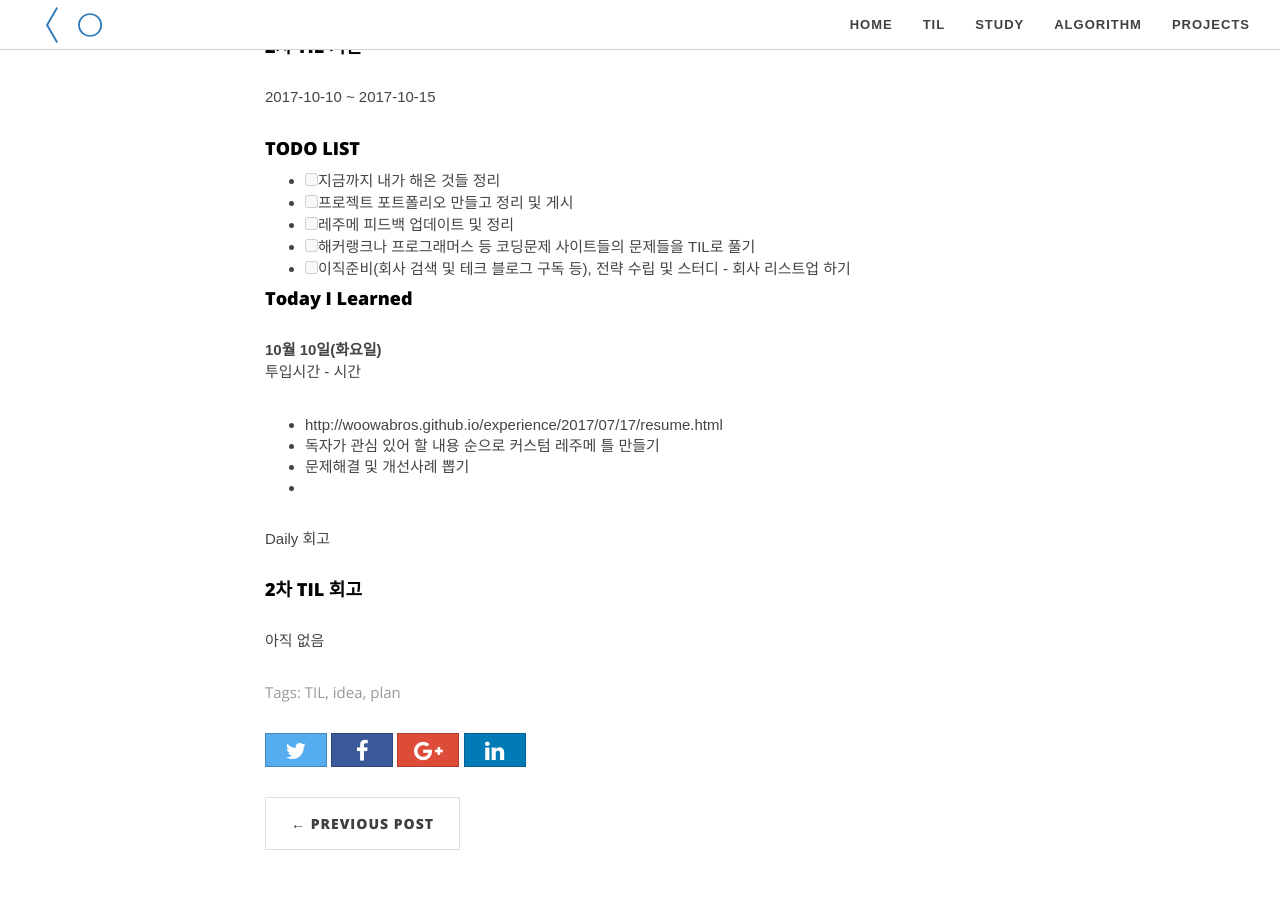
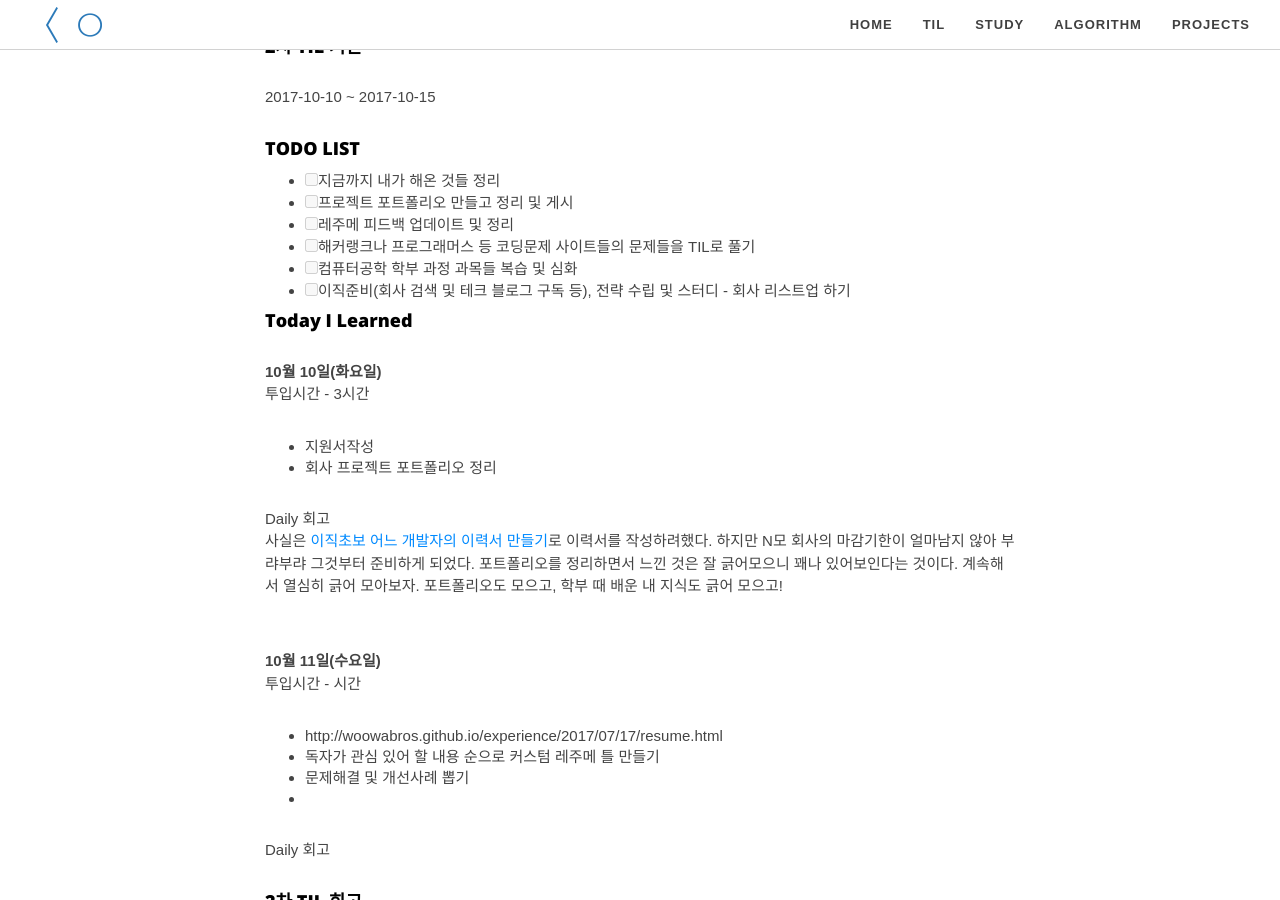
Before and after one commit to seongwoopark/seongwoopark.github.io, a Jekyll site: the page built from _posts/2017-10-10-2차_TIL.md, in a window 1280 px wide and 900 px high, scrolled down 259 px. Built offline with Jekyll 4.4.1, drawn with Linux system fonts in a browser that asks for light colours; nearby versions of some CDN libraries; comment, search, counter and statistics services are not loaded.

Commit message:
Update 2nd TIL post

```diff
--- a/_posts/2017-10-10-2차_TIL.md
+++ b/_posts/2017-10-10-2차_TIL.md
@@ -13,10 +13,21 @@ tags: [TIL, idea, plan]
 - [ ] 프로젝트 포트폴리오 만들고 정리 및 게시
 - [ ] 레주메 피드백 업데이트 및 정리
 - [ ] 해커랭크나 프로그래머스 등 코딩문제 사이트들의 문제들을 TIL로 풀기
+- [ ] 컴퓨터공학 학부 과정 과목들 복습 및 심화
 - [ ] 이직준비(회사 검색 및 테크 블로그 구독 등), 전략 수립 및 스터디 - 회사 리스트업 하기
 
 <h4>Today I Learned</h4>
 **10월 10일(화요일)**<br/>
+투입시간 - 3시간
+- 지원서작성
+- 회사 프로젝트 포트폴리오 정리
+
+Daily 회고<br/>
+사실은 [이직초보 어느 개발자의 이력서 만들기](http://woowabros.github.io/experience/2017/07/17/resume.html)로 이력서를 작성하려했다.
+하지만 N모 회사의 마감기한이 얼마남지 않아 부랴부랴 그것부터 준비하게 되었다. 포트폴리오를 정리하면서 느낀 것은 잘 긁어모으니 꽤나 있어보인다는 것이다.
+계속해서 열심히 긁어 모아보자. 포트폴리오도 모으고, 학부 때 배운 내 지식도 긁어 모으고!
+
+<br/>**10월 11일(수요일)**<br/>
 투입시간 - 시간
 - http://woowabros.github.io/experience/2017/07/17/resume.html
 - 독자가 관심 있어 할 내용 순으로 커스텀 레주메 틀 만들기
@@ -25,6 +36,5 @@ tags: [TIL, idea, plan]
 
 Daily 회고<br/>
 
-
 <h4>2차 TIL 회고</h4>
 아직 없음
```
